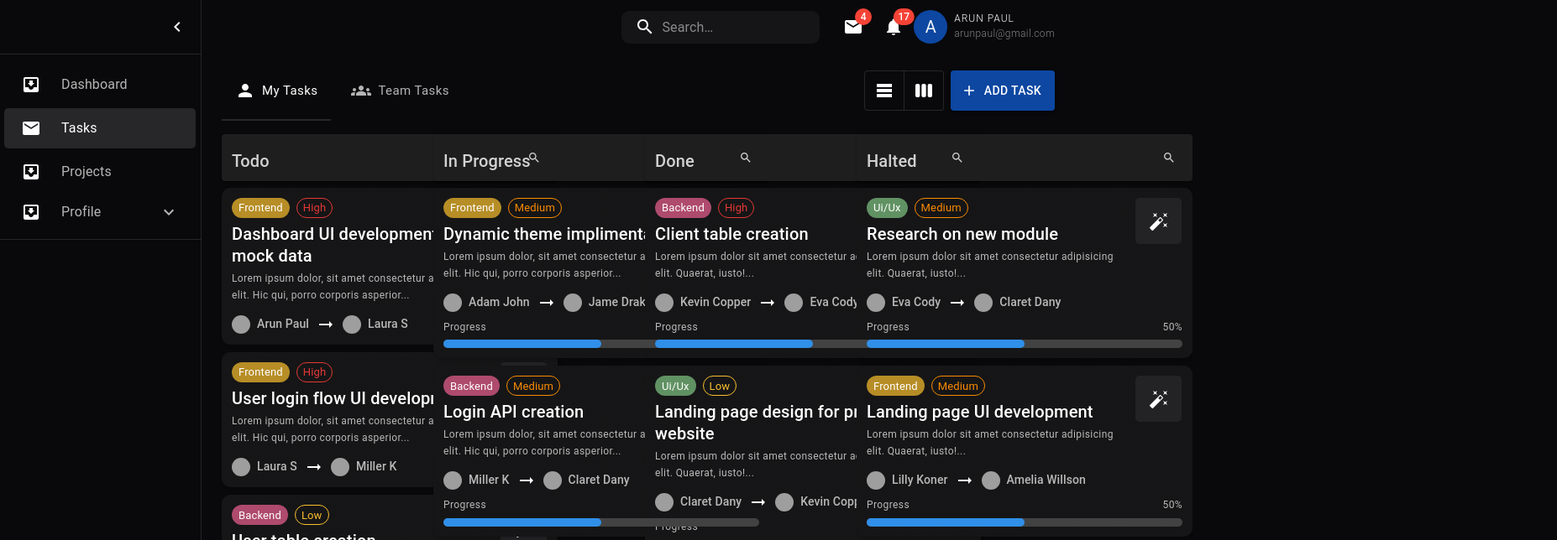
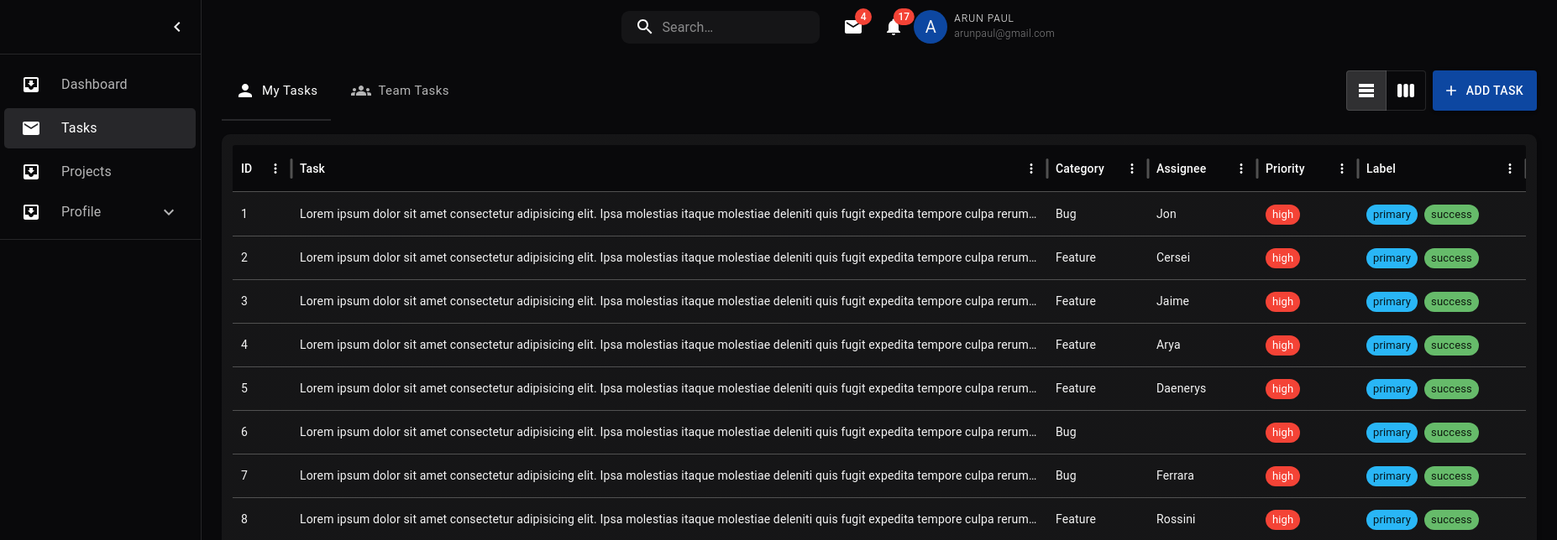
Before and after one commit to 2000polo/erp-project, a React (Create React App) app: page /app/tasks in a window 1280 px wide. Shown: the top 644 px of the page at 84% size, 1854 px wide, since content can reach past the window. Built offline with nearby package versions, Linux system fonts and the light colour scheme; grey boxes are pictures that could not be loaded.

Commit message:
kanban and table switch option functionality developed inside Tasks tab

```diff
--- a/src/views/app_view/employee_view/Tasks/index.jsx
+++ b/src/views/app_view/employee_view/Tasks/index.jsx
@@ -12,7 +12,7 @@ const Tasks = () => {
     const theme = useTheme();
 
     const [value, setValue] = React.useState(0);
-    const [view, setView] = React.useState('list');
+    const [view, setView] = React.useState('table');
 
     const handleViewChange = (event, nextView) => {
       setView(nextView);
@@ -46,9 +46,6 @@ const Tasks = () => {
         borderRadius: '10px',
         boxShadow: '2px 2px 4px rgba(0, 0, 0, 0.2)',
         padding: '12px',
-        //     // transform: 'scale(1.05)',
-        //     background: 'linear-gradient(to top, #396afc, #2948ff);',
-        // }
     })
 
     function a11yProps(index) {
@@ -149,6 +146,7 @@ const Tasks = () => {
 
     return (
         <>
+            {/* Header */}
             <Stack direction={'row'} justifyContent={'space-between'} alignItems={'center'}>
                 <Box>
                     <Tabs
@@ -157,12 +155,6 @@ const Tasks = () => {
                         variant="scrollable"
                         scrollButtons={false}
                         aria-label="scrollable auto tabs example"
-                        // sx={{
-                        //     [`& .${tabsClasses.scrollButtons}`]: {
-                        //         '&.Mui-disabled': { opacity: 0.3 },
-                        //     },
-                        // }}
-
                     >
                         <StyledTab label="My Tasks" {...a11yProps(1)} iconPosition="start"  icon={<Person/>} />
                         <StyledTab label="Team Tasks" {...a11yProps(0)} iconPosition="start"  icon={<Groups/>}/>
@@ -171,15 +163,6 @@ const Tasks = () => {
 
                 <Box >
                     <Stack direction={'row'} spacing={1}>
-                        {/* <Search>
-                            <SearchIconWrapper>
-                                <SearchIcon />
-                            </SearchIconWrapper>
-                            <StyledInputBase
-                                placeholder="Search…"
-                                inputProps={{ 'aria-label': 'search' }}
-                            />
-                        </Search> */}
                         <ToggleButtonGroup
                             orientation="horizontal"
                             value={view}
@@ -193,39 +176,19 @@ const Tasks = () => {
                             <ToggleButton value="kanban" aria-label="kanban">
                                 <ViewWeek />
                             </ToggleButton>
-
-                            {/* <ToggleButton value="quilt" aria-label="quilt">
-                                <ViewQuiltIcon />
-                            </ToggleButton> */}
                         </ToggleButtonGroup>
-                        {/* <Button
-                            component="label"
-                            role={undefined}
-                            variant="contained"
-                            tabIndex={-1}
-                            startIcon={<Add />}
-                            sx={{bgcolor: blue[900]}}
-                        >
-                            Add Project
-                            <VisuallyHiddenInput type="file" />
-                        </Button> */}
                         <AddTaskForm />
                     </Stack>
                 </Box>
             </Stack>
 
-
+            {/* Tabs and page contents */}
             <Box sx={{ marginTop: '16px'}}>
-
                 <TabPanel value={value} index={0}>
-                    <Kanban />
-                </TabPanel>
-                <TabPanel value={value} index={1}>
+                    {
+                        view === 'table' ?
                         <StyledCard>
-                        {/* <Typography variant="h6">
-                            Your Tasks
-                        </Typography> */}
-                        <Box sx={{ height: 850, width: '100%' }}>
+                            <Box sx={{ height: 800, width: '100%' }}>
                                 <StyledDataGrid
                                     rows={rows}
                                     columns={columns}
@@ -238,13 +201,32 @@ const Tasks = () => {
                                     // checkboxSelection
                                 />
                             </Box>
-                    </StyledCard>
+                        </StyledCard> :
+                        <Kanban />
+                    }
+                </TabPanel>
+                <TabPanel value={value} index={1}>
+                    {
+                        view === 'table' ?
+                        <StyledCard>
+                            <Box sx={{ height: 800, width: '100%' }}>
+                                <StyledDataGrid
+                                    rows={rows}
+                                    columns={columns}
+                                    initialState={{
+                                    pagination: {
+                                        paginationModel: { page: 0, pageSize: 15 },
+                                    },
+                                    }}
+                                    pageSizeOptions={[5, 10]}
+                                    // checkboxSelection
+                                />
+                            </Box>
+                        </StyledCard> :
+                        <Kanban />
+                    }
                 </TabPanel>
             </Box>
-        {/*
-            <Fab sx={fabStyle} color="primary" aria-label="add">
-                <Add />
-            </Fab> */}
         </>
     )
 }
```
Lines whose indentation alone changed are shown as unchanged.
